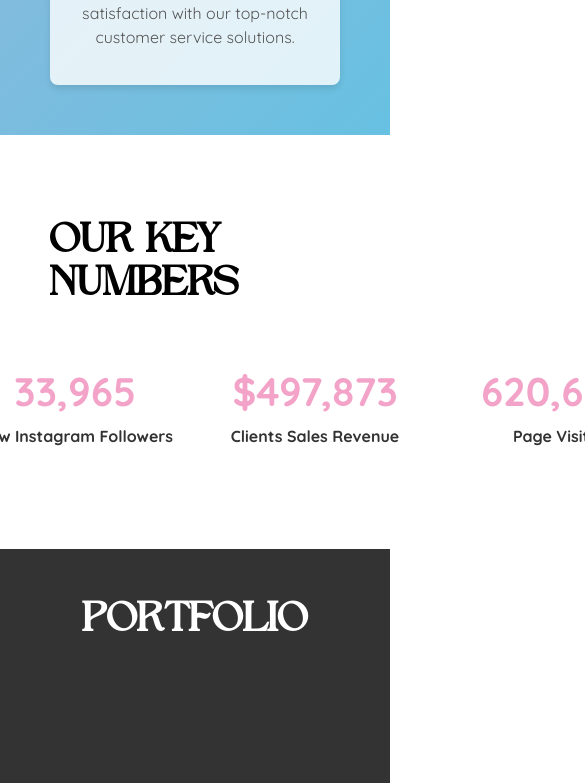
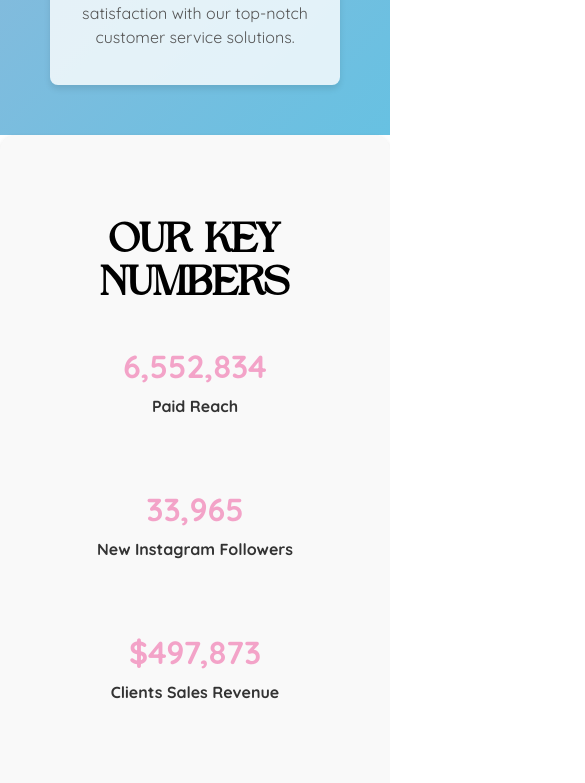
Before and after one commit to barros-m/bizu, a React (Create React App) app: page / in a window 390 px wide. Shown: the part 3962-4745 px from the top of the page, 585 px wide, since content can reach past the window. Built offline with nearby package versions, Linux system fonts and the light colour scheme.

Commit message:
Improved company numbers

```diff
--- a/src/components/CompanyStats/CompanyNumbers.css
+++ b/src/components/CompanyStats/CompanyNumbers.css
@@ -1,18 +1,12 @@
-
 .company-numbers {
   display: flex;
   flex-direction: column;
   align-items: center;
   padding: 50px;
-}
-
-.numbers {
-  display: flex;
-  flex-direction: row;
-  align-items: center;
-  padding: 20px;
   text-align: center;
-
+  background-color: #f9f9f9;
+  border-radius: 15px;
+  box-shadow: 0px 2px 5px rgba(0, 0, 0, 0.1);
 }
 
 .company-numbers-title {
@@ -21,8 +15,15 @@
   color: #333;
 }
 
+.numbers {
+  display: flex;
+  flex-wrap: wrap;
+  justify-content: center;
+  gap: 20px;
+}
+
 .number-item {
-  width: 200px;
+  flex: 1 1 200px;
   margin: 20px;
   text-align: center;
 }
@@ -40,8 +41,14 @@
   margin-top: 10px;
 }
 
-.numbers-container {
-  display: flex;
-  justify-content: space-around;
-  flex-wrap: wrap;
+@media (max-width: 768px) {
+  .numbers {
+    flex-direction: column;
+  }
+  .number-item {
+    flex: 1 1 100%;
+  }
+  .number-item span {
+    font-size: 2em;
+  }
 }
```
Also changed, not shown: src/components/CompanyStats/CompanyNumbers.js (indentation only), src/components/CompanyStats/Statistic.js (deleted).
